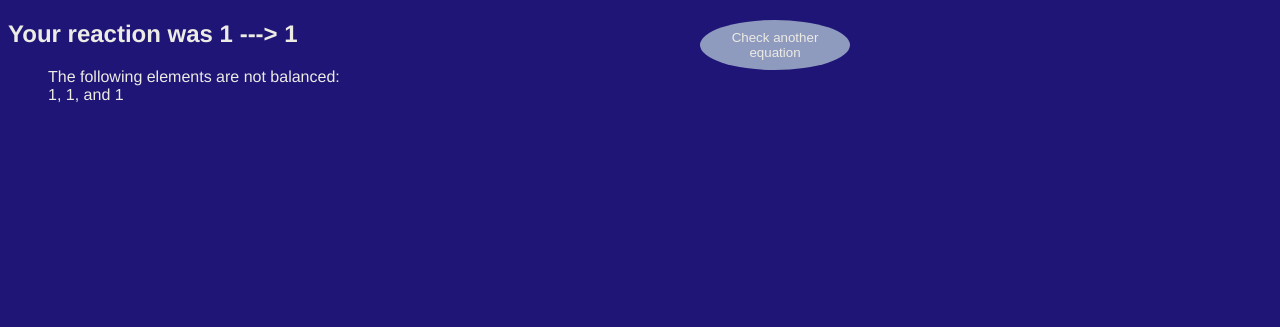
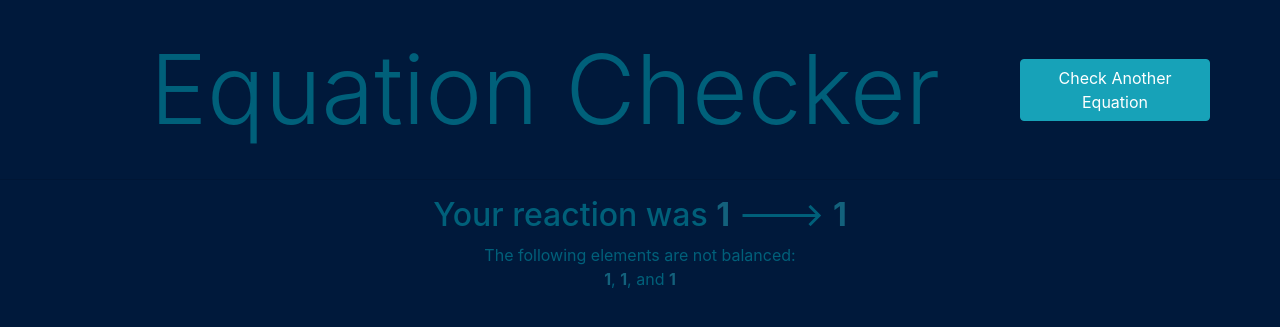
Before and after one commit to josh-lee-MIE2t5/chemial-Equation-Checker, a Flask app: page /resultDark/1/1/1/1/1 in a window 1280 px wide. Shown: the top 327 px of the page. Run offline with Flask 2, Linux system fonts and the light colour scheme.

Commit message:
add bootstrap and responsiveness

```diff
--- a/static/main.css
+++ b/static/main.css
@@ -11,12 +11,6 @@
     --alabaster: #ECEBE4;
 }
 
-body {
-    background: var(--bg);
-    color: var(--fontColor);
-    font-family: helvetica;
-}
-
 li {
     list-style: circle;
 }
@@ -26,38 +20,114 @@ li {
 }
 
 .light-theme {
-    --bg: var(--lightPeriwinkle);
-    --fontColor: var(--royalBlueDark);
-    --btnBg: var(--ceruleanForest);
-    --btnFontColor: var(--royalBlueDark);
+    background-color: #ffba08;
+    color: #d00000;
+    /* --btnBg: var(--ceruleanForest);
+    --btnFontColor: var(--royalBlueDark); */
 }
 
 .dark-theme {
-    --bg: var(--midnightBlue);
-    --fontColor: var(--alabaster);
-    --btnBg: var(--coolGrey);
-    --btnFontColor: var(--alabaster);
+    background-color: #00193b;
+    color: #00607a;
 }
 
-.btn {
-    position: absolute;
-    top: 20px;
-    left: 500px;
-    height: 50px;
-    width: 50px;
-    border-radius: 50%;
-    border: none;
-    color: var(--btnFontColor);
-    background-color: var(--btnBg);
+.dark-theme hr {
+    size: 1rem;
+    color: #00607a;
 }
-.back_home {
-    position: absolute;
-    top: 20px;
-    left: 700px;
-    height: 50px;
-    width: 150px;
-    border-radius: 50%;
-    border: none;
-    color: var(--btnFontColor);
-    background-color: var(--btnBg);
+
+.light-theme hr {
+    size: 1rem;
+    color: #d00000;
 }
+
+
+#inputForm h2 {
+    font-weight: 600;
+    font-size: 1.5rem;
+    text-decoration: underline;
+}
+
+#inputForm label {
+    font-weight: 400;
+    font-size: 1rem;
+}
+
+@media (max-width: 1200px) {
+    #headingAndThemeChg h1 {
+        font-size: 4rem;
+    }
+
+    #headingAndThemeChg #themeSwitch {
+        width: 6rem;
+        height: 3rem;
+    }
+
+    #headingAndThemeChg #backHome {
+        font-size: 0.6rem;
+        width: 6rem;
+        height: 3rem;
+    }
+
+    #inputSummary h2 {
+        font-size: 1.25rem;
+    }
+
+    #inputSummary #unbalancedElems {
+        font-size: 1rem;
+    }
+}
+
+@media (min-width: 300px) and (max-width: 768px) {
+    #headingAndThemeChg h1 {
+        font-size: 2.5rem;
+    }
+
+    #headingAndThemeChg #themeSwitch {
+        width: 4rem;
+        height: 3rem;
+    }
+
+    #inputSummary h2 {
+        font-size: 1rem;
+    }
+
+    #inputSummary #unbalancedElems {
+        font-size: 0.75rem;
+    }
+}
+
+@media (min-width: 300px) and (max-width: 485px) {
+    #inputSummary h2 {
+        font-size: 0.5rem;
+    }
+
+    #inputSummary #unbalancedElems {
+        font-size: 0.5rem;
+    }
+}
+
+#themeSwitch {
+    height: 4rem;
+    width: 8rem;
+}
+
+.light-theme #resultReacOrProd {
+    color: #ec2e09;
+    font-weight: bolder;
+}
+
+.light-theme .elemOnResult {
+    color: #ec2e09;
+    font-weight: 700;
+}
+
+.dark-theme #resultReacOrProd {
+    color: #13617c;
+    font-weight: bolder;
+}
+
+.dark-theme .elemOnResult {
+    color: #13617c;
+    font-weight: 700;
+}
--- a/static/resultPgDark.js
+++ b/static/resultPgDark.js
@@ -1,6 +1,5 @@
-'use strict'
-const switcher = document.querySelector('.back_home');
-var mode = "dark-theme"
-switcher.addEventListener('click', function () {
-    location.replace("http://127.0.0.1:5000/Dark")
+"use strict";
+const switcher = document.querySelector("#backHome");
+switcher.addEventListener("click", function () {
+  location.replace("http://127.0.0.1:5000/Dark");
 });
--- a/templates/layoutDark.html
+++ b/templates/layoutDark.html
@@ -1,20 +1,42 @@
 <!DOCTYPE html>
 <html lang="en">
-
   <head>
-    <meta charset="UTF-8">
-    <meta http-equiv="X-UA-Compatible" content="IE=edge">
-    <meta name="viewport" content="width=device-width, initial-scale=1.0">
-    <link rel="stylesheet" type="text/css" href="{{ url_for('static', filename='main.css') }}">
+    <meta charset="UTF-8" />
+    <meta http-equiv="X-UA-Compatible" content="IE=edge" />
+    <meta name="viewport" content="width=device-width, initial-scale=1.0" />
+    <link
+      rel="stylesheet"
+      href="https://cdn.jsdelivr.net/npm/bootstrap@4.5.3/dist/css/bootstrap.min.css"
+      integrity="sha384-TX8t27EcRE3e/ihU7zmQxVncDAy5uIKz4rEkgIXeMed4M0jlfIDPvg6uqKI2xXr2"
+      crossorigin="anonymous"
+    />
+    <link
+      rel="stylesheet"
+      type="text/css"
+      href="{{ url_for('static', filename='main.css') }}"
+    />
     {% if title %}
     <title>{{ title }}</title>
     {% else %}
     <title>Chemical Equation Checker</title>
     {% endif %}
   </head>
-<body class = "dark-theme"></body>
-
+  <body class="dark-theme">
     {% block content %}{% endblock content %}
-
+    <script
+      src="https://code.jquery.com/jquery-3.5.1.slim.min.js"
+      integrity="sha384-DfXdz2htPH0lsSSs5nCTpuj/zy4C+OGpamoFVy38MVBnE+IbbVYUew+OrCXaRkfj"
+      crossorigin="anonymous"
+    ></script>
+    <script
+      src="https://cdn.jsdelivr.net/npm/popper.js@1.16.1/dist/umd/popper.min.js"
+      integrity="sha384-9/reFTGAW83EW2RDu2S0VKaIzap3H66lZH81PoYlFhbGU+6BZp6G7niu735Sk7lN"
+      crossorigin="anonymous"
+    ></script>
+    <script
+      src="https://cdn.jsdelivr.net/npm/bootstrap@4.5.3/dist/js/bootstrap.min.js"
+      integrity="sha384-w1Q4orYjBQndcko6MimVbzY0tgp4pWB4lZ7lr30WKz0vr/aWKhXdBNmNb5D92v7s"
+      crossorigin="anonymous"
+    ></script>
   </body>
 </html>
--- a/templates/resultPgDark.html
+++ b/templates/resultPgDark.html
@@ -1,51 +1,52 @@
-{% extends "layoutDark.html" %}
+{% extends "layoutDark.html" %} {% block content %}
+<section
+  id="headingAndThemeChg"
+  class="container width-50% d-content-center my-4"
+>
+  <div class="row">
+    <div
+      class="col-8 col-xl-10 text-center d-flex justify-content-end justify-content-xl-center px-0"
+    >
+      <h1 class="display-1 my-2">Equation Checker</h1>
+    </div>
+    <div
+      class="col-4 col-xl-2 d-flex justify-content-center justify-content-xl-start align-items-center px-0"
+    >
+      <button id="backHome" class="btn btn-info">Check Another Equation</button>
+    </div>
+  </div>
+</section>
+<hr />
 
-{% block content %}
-<div>
-    <button class="back_home">Check another equation</button>
-</div>
+<section id="inputSummary" class="container my-6 width-50%">
+  <div class="row d-flex justify-content-center">
+    <div class="col-10 d-flex justify-content-center">
+      <h2 class="display-5">
+        Your reaction was
+        <span id="resultReacOrProd">{{reactantSide}}</span> --->
+        <span id="resultReacOrProd">{{productSide}}</span>
+      </h2>
+    </div>
+  </div>
 
-<h2>Your reaction was
-    {{reactantSide}} ---> {{productSide}}
-
-</h2>
-<ul>
-    {% if data %}
-        {% if last %}
-            {% if secondLast %}
-            <p>The following elements are not balanced: <br>
-                {% for x in data %}
-                    {{ x }},
-                {% endfor %}
-                {% for x in secondLast %}
-                {{ x }}, and
-                {% endfor %}
-                {% for x in last %}
-                {{ x }}
-                {% endfor %}
-            </p>
-            {% else %}
-                <p>The following elements are not balanced: <br>
-                    {% for x in data %}
-                    {{ x }}, and
-                    {% endfor %}
-                    {% for x in last %}
-                    {{ x }}
-                    {% endfor %}
-                </p>
-            {% endif %}
-        {% else %}
-        <p>The following elements are not balanced: <br>
-            {% for x in data %}
-            {{ x }}
-            {% endfor %}
-        </p>
-        {% endif %}
-    {% else %}
-        <p>Your chemical equation is balanced.</p>
-    {% endif %}
-</ul>
-
+  <div class="row d-flex justify-content-center text-center">
+    {% if data %} {% if last %} {% if secondLast %}
+    <p id="unbalancedElems">
+      The following elements are not balanced: <br />
+      {% for x in data %} <span class="elemOnResult">{{ x }}</span>, {% endfor
+      %} {% for x in secondLast %} <span class="elemOnResult">{{ x }}</span>,
+      and {% endfor %} {% for x in last %}
+      <span class="elemOnResult">{{ x }}</span> {% endfor %} {% else %} The
+      following elements are not balanced: <br />
+      {% for x in data %} <span class="elemOnResult">{{ x }}</span>, and {%
+      endfor %} {% for x in last %} <span class="elemOnResult">{{ x }}</span> {%
+      endfor %} {% endif %} {% else %} The following elements are not balanced:
+      <br />
+      {% for x in data %} <span class="elemOnResult">{{ x }}</span> {% endfor %}
+      {% endif %} {% else %} Your chemical equation is balanced. {% endif %}
+    </p>
+  </div>
+</section>
 
 <script src="{{ url_for('static', filename='resultPgDark.js') }}"></script>
 
```
Also changed, not shown: forms.py (+5 -4 lines), main.py (+27 -19 lines), static/resultPgLight.js (+4 -5 lines), templates/layoutLight.html (+30 -8 lines), templates/mainDark.html (+38 -30 lines), templates/mainLight.html (+42 -31 lines), templates/resultPgLight.html (+49 -48 lines). Lines whose indentation alone changed are shown as unchanged.
